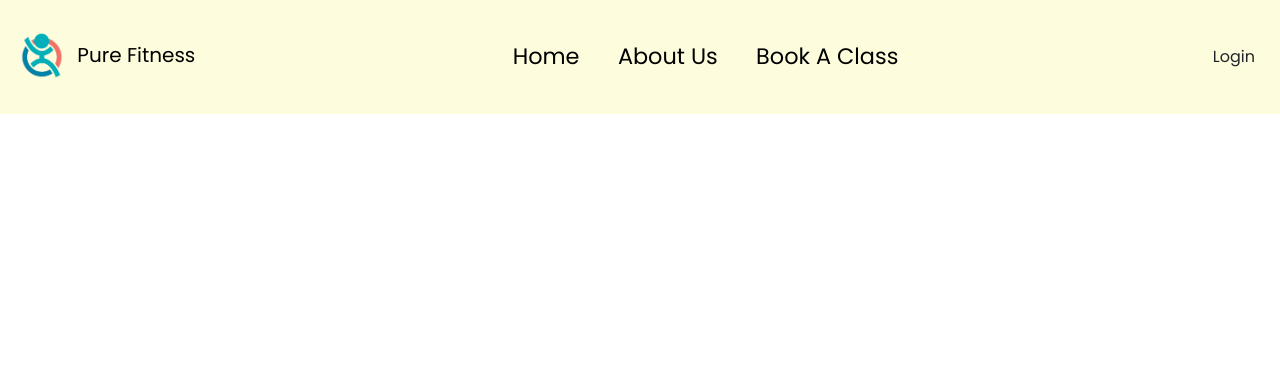
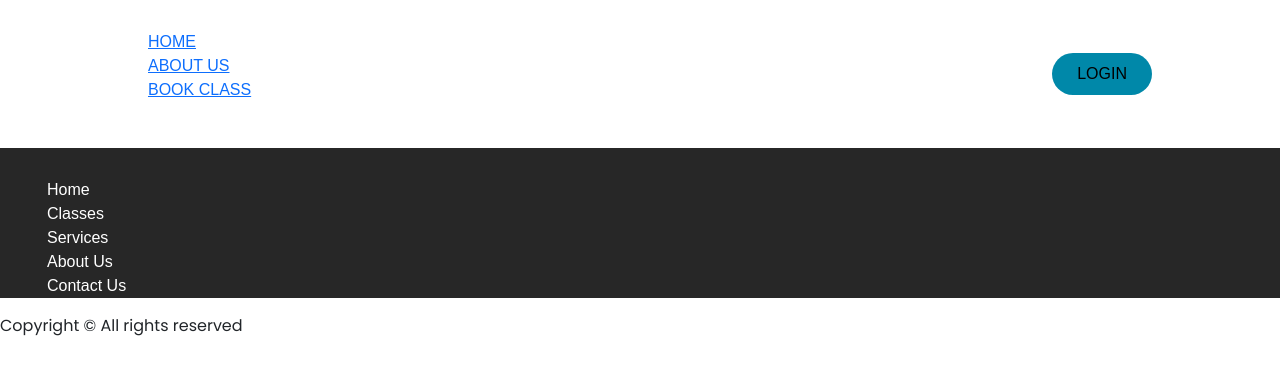
Before and after one commit to tasnimb/pure_fitness_web_app, a Flask app: template application/templates/layout.html in a window 1280 px wide. Shown: the top 375 px of the page. Run offline with Flask 2, Linux system fonts and the light colour scheme; the template is opened without the code that fills it, so the values that code supplies are empty.

Commit message:
footer and header

```diff
--- a/application/static/main.css
+++ b/application/static/main.css
@@ -1,6 +1,137 @@
 @import url('https://fonts.googleapis.com/css?family=Poppins:100,200,300,400,500,600,700,800,900&display=swap');
 *{
     font-family: 'Poppins', sans-serif;
+}
+@import url('https://fonts.googleapis.com/css2?family=Montserrat:wght@300;400&display=swap');
+{
+box-sizing: border-box;
+margin: 0;
+padding: 0;
+background-color: #24252A;
+}
+
+li, a, button {
+font-family: 'Montserrat', sans-serif;
+font-weight: 500;
+font-size: 16px;
+color: #ECF0F1
+text-decoration: none;
+}
+
+.logo {
+cursor: pointer;
+
+}
+
+.nav_links{
+list-style: none;
+}
+
+.nav_links {
+display: inline-block;
+padding: 0px 20px;
+
+}
+
+.nav_links li a {
+transition: all 0.3s ease 0s;
+
+}
+
+.nav_links li a:hover {
+color: #0088a9;
+}
+
+button {
+padding: 9px 25px;
+background-color: rgba(0, 136, 169, 1);
+border: none;
+border-radius: 50px;
+cursor:pointer;
+transition: all 0.3s ease 0s;
+}
+
+button:hover {
+background-color: rgba(0, 136, 169, 0.8);
+
+}
+
+
+
+header {
+display: flex;
+justify-content: space-between;
+align-items: center;
+padding: 30px 10%;
+
+}
+
+.inner-footer {
+margin: 0;
+padding: 0;
+background-color: #272727;
+
+}
+
+.social-links {
+display: flex;
+}
+
+.social-links ul {
+padding: 10px;
+display: flex;
+width: 300px;
+height: 30px;
+margin: auto;
+}
+
+.social-items {
+list-style: none;
+}
+
+.social-items a{
+padding: 10px 20px;
+font-size: 35px;
+color: #6cccc6;
+transition: all .25s;
+}
+
+.social-items a:hover{
+color: #54a339e;
+}
+
+.quick-links {
+display: flex;
+width: 560px;
+height: 70;
+margin: auto;
+}
+
+.quick-links ul {
+display-flex;
+}
+
+.quick-items{
+list-style: none;
+}
+
+.quick-items a{
+text-decoration: none;
+padding: 0px 15px;
+font-size: 20spx;
+color: white;
+transition: all 0.25s;
+}
+
+.quick-items a:hover {
+color: #6cccc6;
+}
+
+outer-footer{
+padding: 10px;
+text-align: center;
+font-size: 18px;
+
 }
 
 .navbar{
--- a/application/templates/layout.html
+++ b/application/templates/layout.html
@@ -7,66 +7,58 @@
 
     <title>{{ title }}</title>
     <link href="https://cdn.jsdelivr.net/npm/bootstrap@5.0.0-beta3/dist/css/bootstrap.min.css" rel="stylesheet" integrity="sha384-eOJMYsd53ii+scO/bJGFsiCZc+5NDVN2yr8+0RDqr0Ql0h+rP48ckxlpbzKgwra6" crossorigin="anonymous">
-
     <link rel="stylesheet" href="{{url_for ('static', filename='main.css')}}">
 
 </head>
 <body>
 <header>
-<nav class="navbar fixed-top navbar-expand-lg  mb2" >
-        <div class="container-fluid">
-            <a class="navbar-brand" href="#">
-                <img src="/static/images/LogoPF.png" alt="" width="60" class="d-inline-block align-text-center">
-                Pure Fitness
-              </a>
-          <button class="navbar-toggler" type="button" data-bs-toggle="collapse" data-bs-target="#navbarSupportedContent" aria-controls="navbarSupportedContent" aria-expanded="false" aria-label="Toggle navigation">
-            <!-- <span class="navbar-toggler-icon"></span> -->
-            <span></span>
-            <span></span>
-            <span></span>
-          </button>
-          <div class="collapse navbar-collapse justify-content-between" id="navbarSupportedContent">
+    <nav>
+<!--        <img class="logo" src="static/images/LogoPF.png" alt="logo">-->
+        <ul class="nav_links">
+            <li><a href="#">HOME</a></li>
+            <li><a href="#">ABOUT US</a></li>
+            <li><a href="#">BOOK CLASS</a></li>
+        </ul>
+    </nav>
+    <a class="cta" href="#"><button>LOGIN</button></a>
+</header>
 
-            <ul class="navbar-nav ms-auto mb-lg-0">
-              <li class="nav-item">
-                <a class="nav-link active" aria-current="page" href="#">Home</a>
-              </li>
-              <li class="nav-item">
-                <a class="nav-link" href="#">About Us</a>
-              </li>
-              <li class="nav-item">
-                <a class="nav-link" href="#">Book A Class</a>
-              </li>
+<footer class="footer">
+    <div class="inner-footer">
+        <div class="social-links">
+            <ul>
+                <li class="social-items"><a href="#"><i class="fab fa-facebook"></i></a></li>
+                 <li class="social-items"><a href="#"><i class="fab fa-twitter-square"></i></a></li>
+                 <li class="social-items"><a href="#"><i class="fab fa-instagram"></i></a></li>
+                <li class="social-items"><a href="#"><i class="fab fa-tiktok"></i></a></li>
             </ul>
-            <ul class="navbar-nav ms-auto">
-              <button class="btn">Login</button>
+        </div>
 
+        <div class="quick.links">
+            <ul>
+                <li class="quick-items"><a href="#">Home</a>
+                <li class="quick-items"><a href="#">Classes</a>
+                <li class="quick-items"><a href="#">Services</a>
+                <li class="quick-items"><a href="#">About Us</a>
+                <li class="quick-items"><a href="#">Contact Us</a>
+
+                </li>
             </ul>
 
 
-          </div>
+
         </div>
-      </nav>
-</header>
+    </div>
+    <div class="outer-footer">
+        Copyright &copy; All rights reserved
+
+    </div>
+
+</footer>
 
 
-    <h1>{{ title }}</h1>
-    {% block body_content %}
 
-    {% endblock %}
 
-<footer>
-    <a href="" >Twitter</a>
-    <a href="" >Instagram</a>
-    <a href="" >Facebook</a>
-    <a href="">About Us</a>
-    <a href="">FAQs</a>
-    <a href="">Contact Us</a>
-
-</footer>
-<script src="https://cdn.jsdelivr.net/npm/bootstrap@5.0.0-beta3/dist/js/bootstrap.bundle.min.js" integrity="sha384-JEW9xMcG8R+pH31jmWH6WWP0WintQrMb4s7ZOdauHnUtxwoG2vI5DkLtS3qm9Ekf" crossorigin="anonymous">
-
-</script>
 
 </body>
 </html>
```
